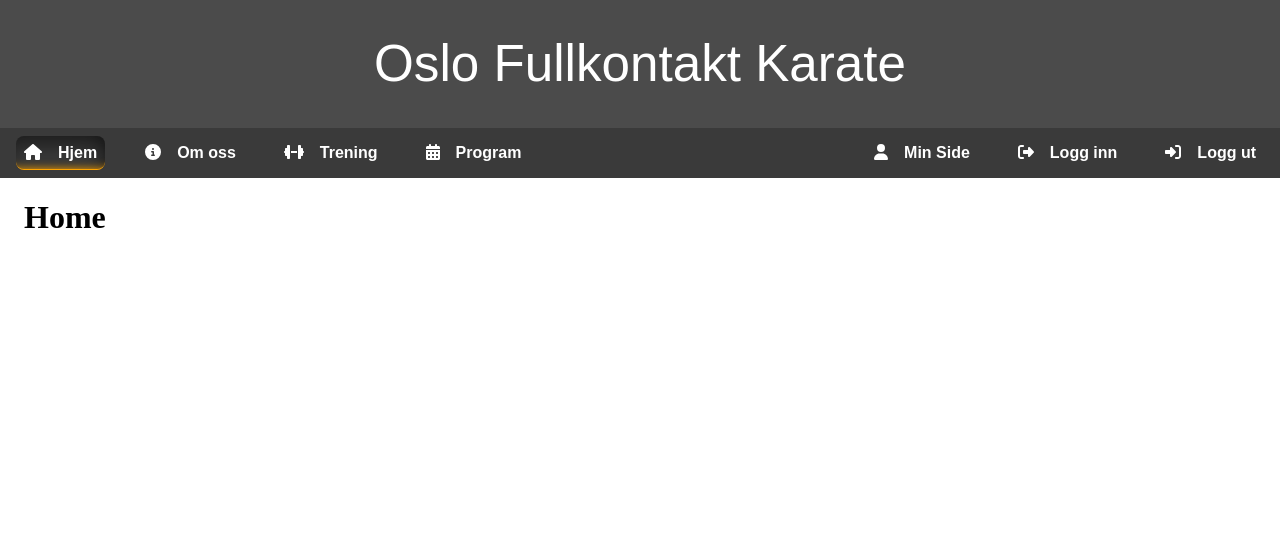
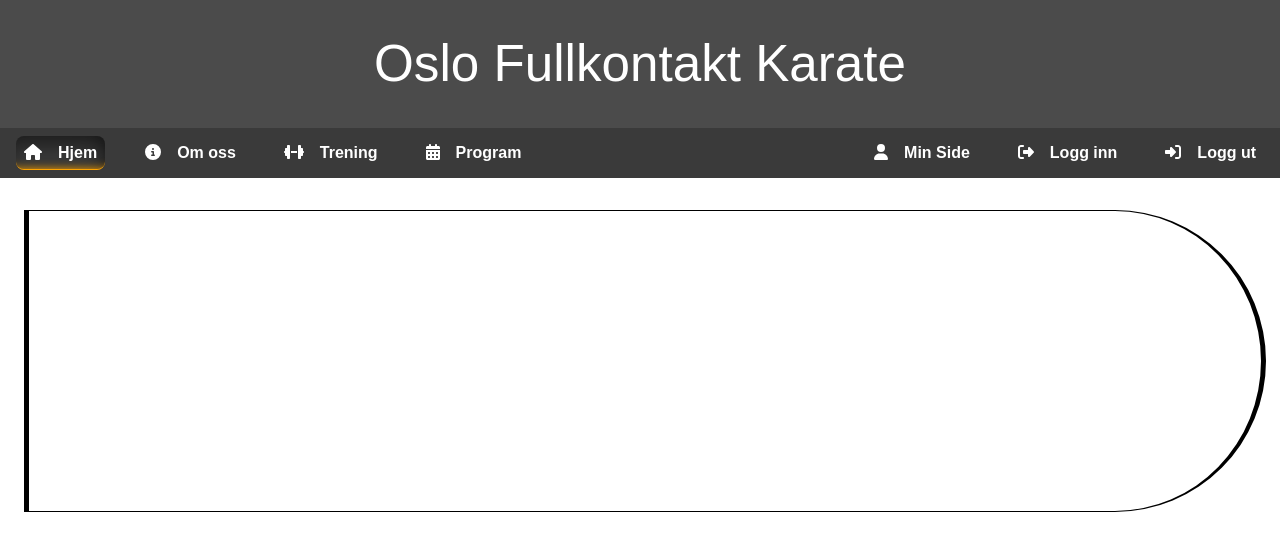
Before and after one commit to Danieljohansen97/osloshinkyokushin-website, a React (Vite) app: page / in a window 1280 px wide. Shown: the top 550 px of the page. Built offline with nearby package versions, Linux system fonts and the light colour scheme.

Commit message:
Add Hero.tsx to Homepage

```diff
--- /dev/null
+++ b/src/components/hero/Hero.module.scss
@@ -0,0 +1,37 @@
+.hero-container {
+    margin-top: 2rem;
+    width: 100%;
+    height: 300px;
+    border-top: 1px solid black;
+    border-bottom: 1px solid black;
+    border-left: 5px solid black;
+    border-right: 5px solid black;
+    border-top-right-radius: 10rem;
+    border-bottom-right-radius: 10rem;
+    display: flex;
+    align-content: center;
+    justify-content: center;
+
+    &:hover {
+        .hero-text {
+            display: flex;
+            flex-direction: column;
+        }
+    }
+
+    .hero-text {
+        font-family: Arial, Helvetica, sans-serif;
+        color: black;
+        display: none;
+
+        h3 {
+            font-size: 5rem;
+        }
+
+        p {
+            font-size: 1.2rem;
+            font-weight: lighter;
+
+        }
+    }
+}
--- /dev/null
+++ b/src/components/hero/Hero.tsx
@@ -0,0 +1,13 @@
+import styles from "./Hero.module.scss";
+
+const Hero = () => {
+  return (
+    <div className={styles["hero-container"]}>
+      <div className={styles["hero-text"]}>
+        <h3>OSU</h3>
+      </div>
+    </div>
+  );
+};
+
+export default Hero;
--- a/src/pages/home/Home.tsx
+++ b/src/pages/home/Home.tsx
@@ -1,9 +1,10 @@
-import styles from './Home.module.css';
+import Hero from '../../components/hero/Hero';
+import styles from './Home.module.scss';
 
 const Home = () => {
   return (
-    <div>
-        <h1>Home</h1>
+    <div className={styles["page-container"]}>
+        <Hero />
     </div>
   )
 }
```
